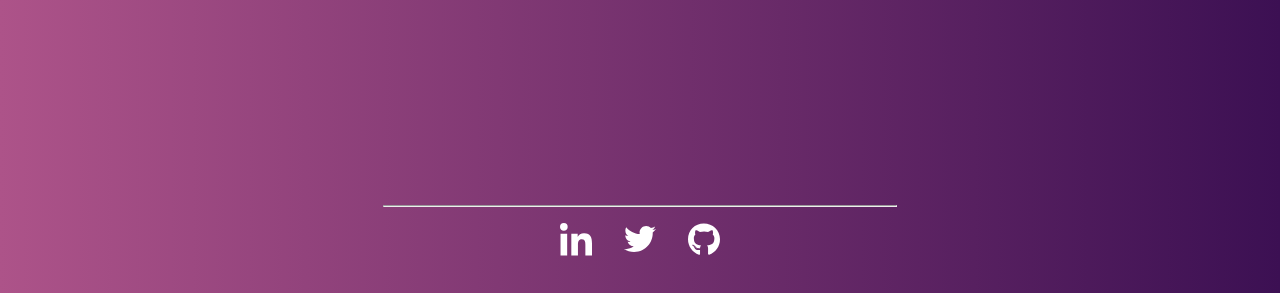
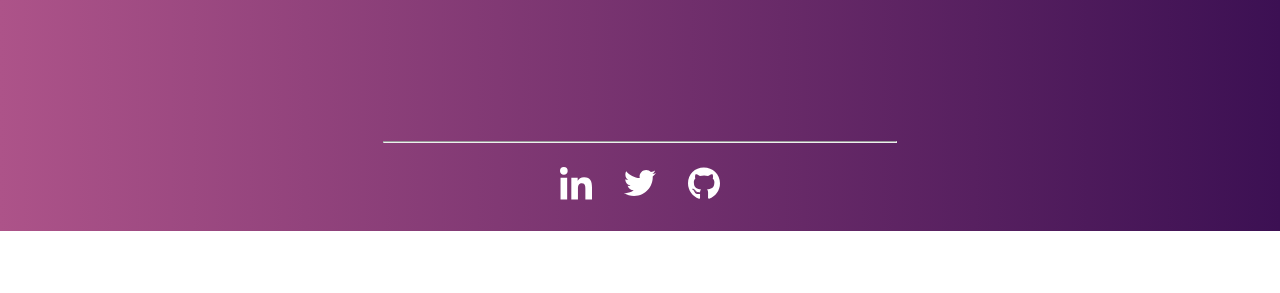
Before and after one commit to Saurabh071997/weather-webapp, a website built with Parcel: page index.html in a window 1280 px wide. Shown: the part 1120-1413 px from the top of the page. After the commit the page ends 1351 px from the top, so only its background shows below. Built offline with nearby package versions, Linux system fonts and the light colour scheme.

Commit message:
footer updated

```diff
--- a/src/styles.css
+++ b/src/styles.css
@@ -23,7 +23,7 @@ body {
   margin: 1rem auto;
   text-align: center;
   padding: 0.5rem;
-  font-size: 6rem;
+  font-size: 5rem;
   font-weight: bold;
 
   animation-name: headset;
@@ -149,14 +149,15 @@ hr {
   margin: 1rem auto;
 }
 
-.footer {
-  margin: 0%;
-  padding: 1rem 0rem;
-  height: 10vh;
+.footer hr {
+  width: 40%;
 }
 
-.footer hr {
-  width: 40%;
+.footer {
+  text-align: center;
+  margin: 0rem auto 2rem auto;
+  width: 100%;
+  bottom: 0;
 }
 
 .footer-container {
@@ -164,6 +165,7 @@ hr {
   margin: 1rem auto;
   display: flex;
   flex-direction: column;
+  padding: 0rem;
 }
 
 .footer-social-link-bar {
@@ -171,7 +173,7 @@ hr {
   display: flex;
   flex-direction: row;
   justify-content: space-between;
-  margin: 0rem auto;
+  margin: 0.5rem auto 0rem auto;
 }
 
 .footer-social-link {
```
Also changed, not shown: src/images/image1.PNG (added), src/images/image2.PNG (added).
